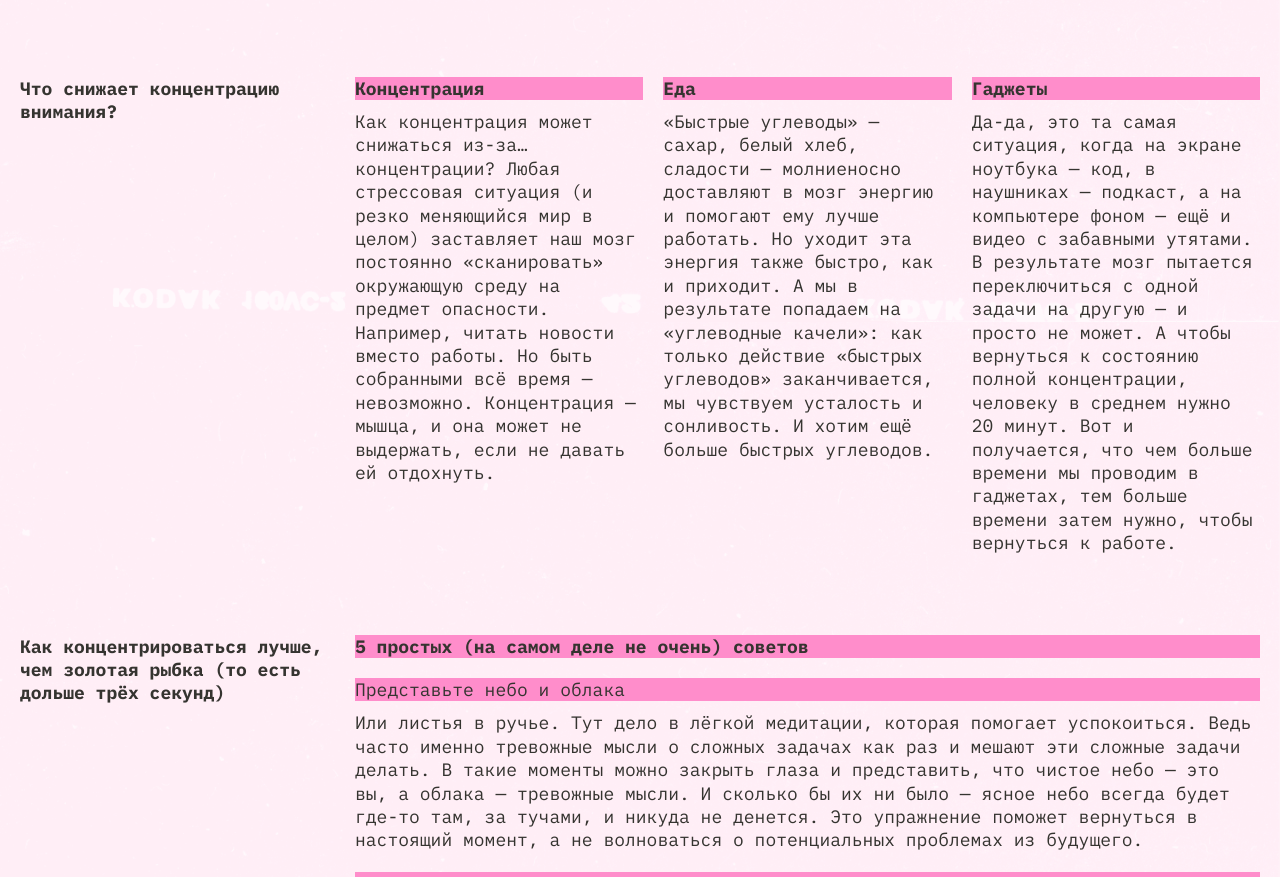
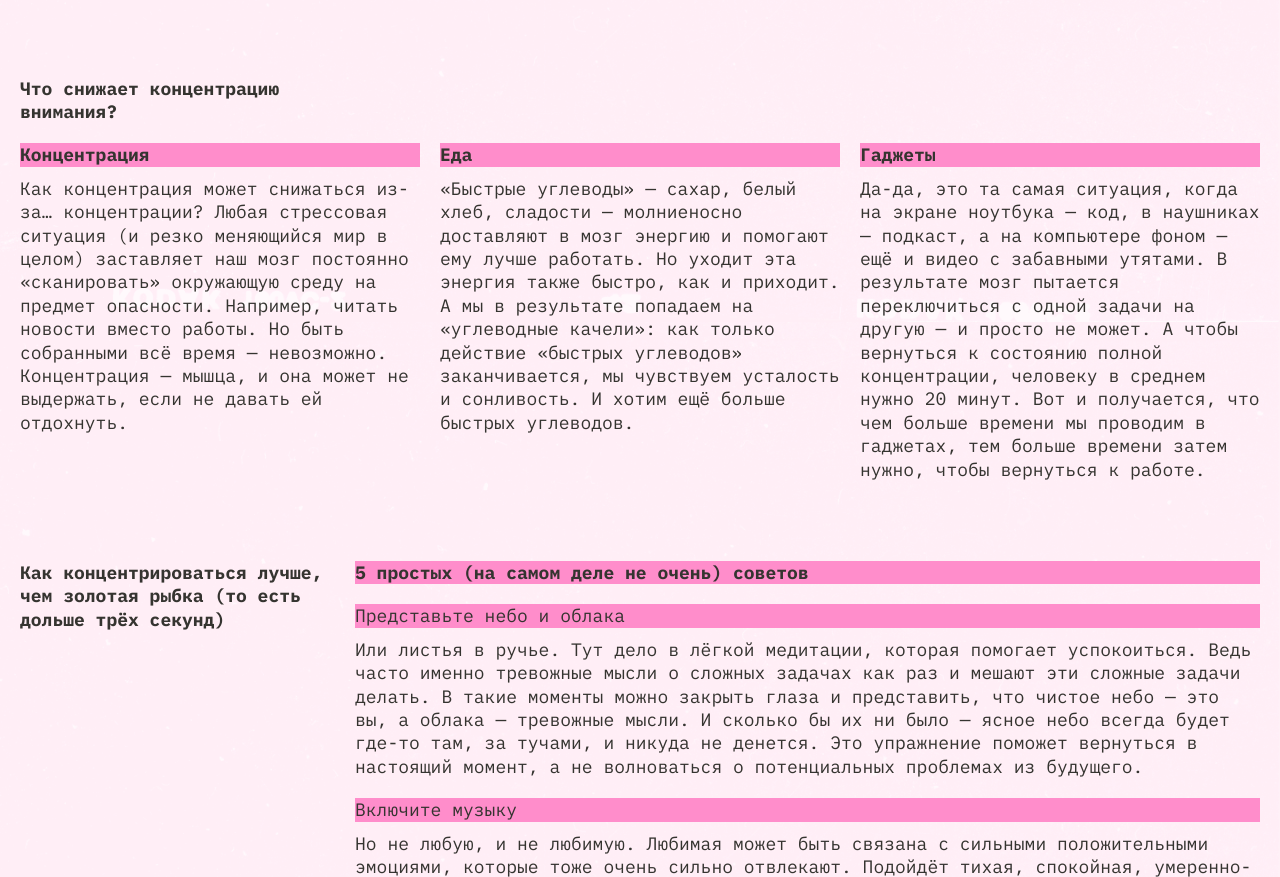
Before and after one commit to krisstaakriss-hash/slozhno-sosredotochitsya-ad, a plain HTML site: page index.html in a window 1280 px wide. Shown: the part 1278-2155 px from the top of the page. Drawn offline with Linux system fonts and the light colour scheme.

Commit message:
Test241241

```diff
--- a/styles/style.css
+++ b/styles/style.css
@@ -314,6 +314,10 @@
     grid-template-columns: 315px 1fr;
   }
 
+  .section_causes {
+    grid-template-columns: 1fr;
+  }
+
   .section_causes .section_title {
     max-width: 315px;
   }
```
